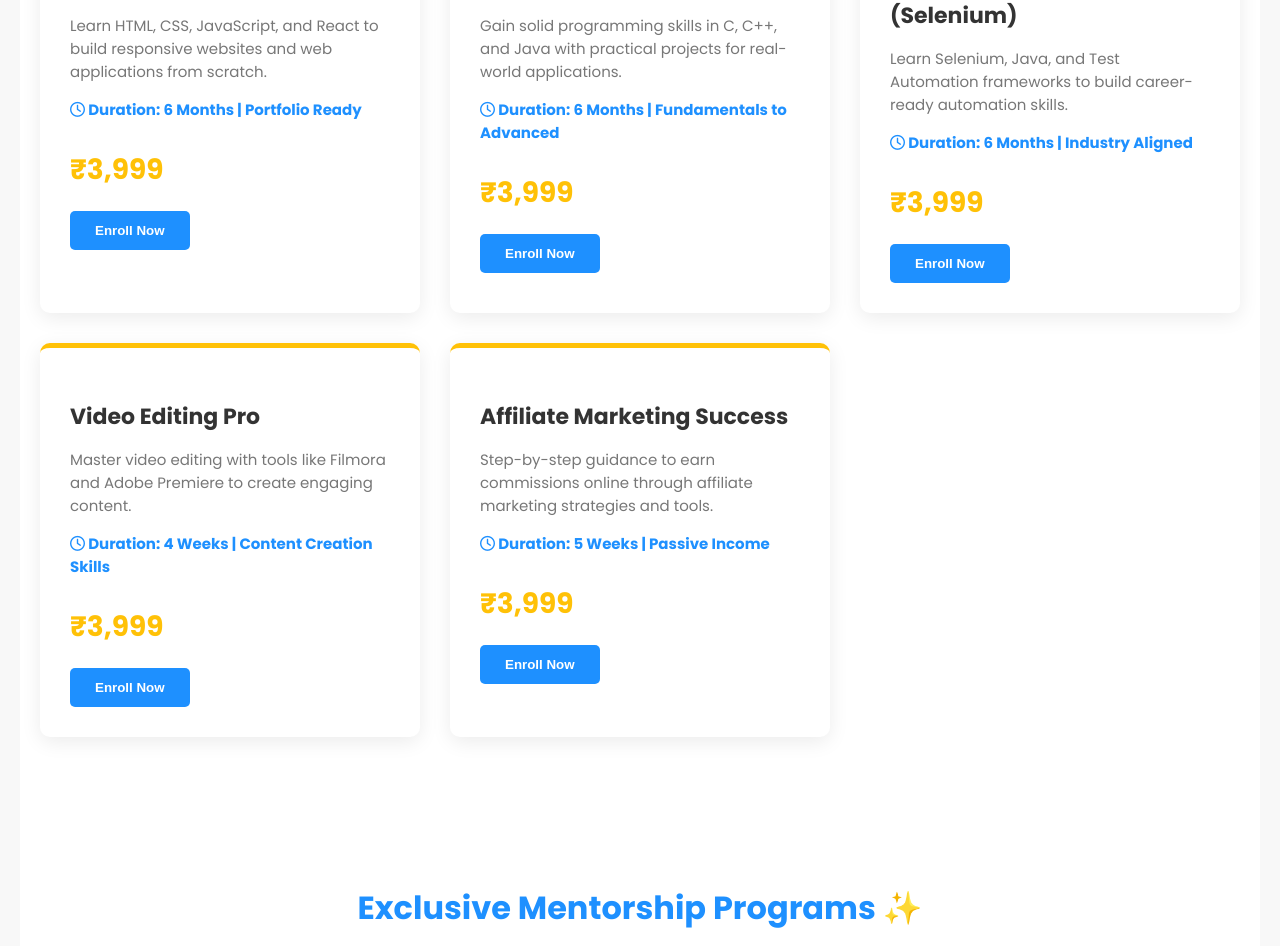
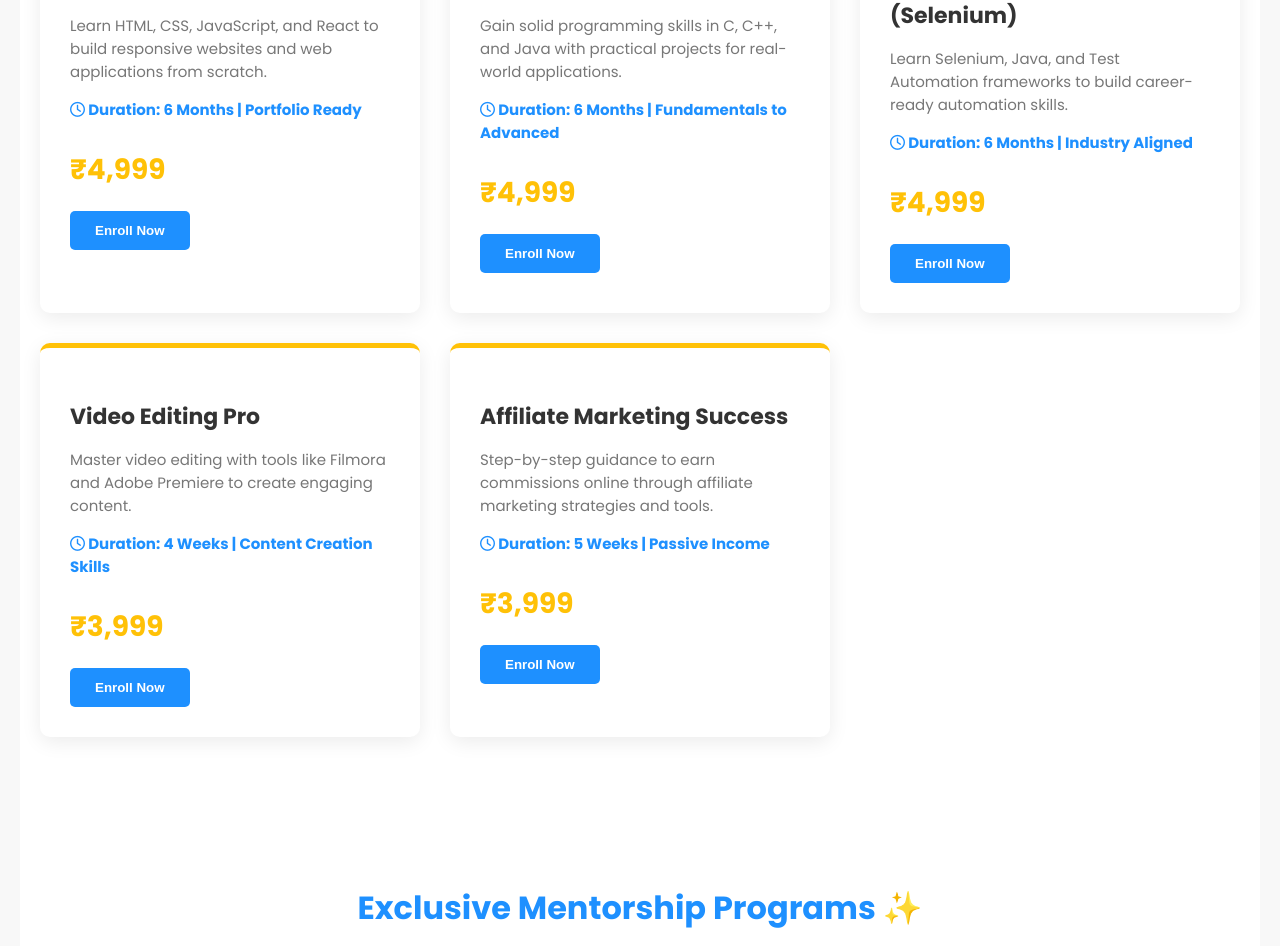
Before and after one commit to Milkachakravarthi/milkachakravarthi.com, a plain HTML site: page index.html in a window 1280 px wide. Shown: the part 1803-2749 px from the top of the page. Drawn offline with Linux system fonts and the light colour scheme.

Commit message:
Update index.html

```diff
--- a/index.html
+++ b/index.html
@@ -165,27 +165,31 @@ footer { background-color: #333; color: white; text-align: center; padding: 20px
             <p class="price">₹3,999</p>
             <button class="enroll-btn" onclick="openFormModal()">Enroll Now</button>
         </div>
+
         <div class="card">
             <h3>Web Development (MERN)</h3>
             <p class="description">Learn HTML, CSS, JavaScript, and React to build responsive websites and web applications from scratch.</p>
             <p class="duration"><i class="far fa-clock"></i> Duration: 6 Months | Portfolio Ready</p>
-            <p class="price">₹3,999</p>
+            <p class="price">₹4,999</p>
             <button class="enroll-btn" onclick="openFormModal()">Enroll Now</button>
         </div>
+
         <div class="card">
             <h3>C / C++ / Java Core</h3>
             <p class="description">Gain solid programming skills in C, C++, and Java with practical projects for real-world applications.</p>
             <p class="duration"><i class="far fa-clock"></i> Duration: 6 Months | Fundamentals to Advanced</p>
-            <p class="price">₹3,999</p>
+            <p class="price">₹4,999</p>
             <button class="enroll-btn" onclick="openFormModal()">Enroll Now</button>
         </div>
+
         <div class="card">
             <h3>Automation Testing (Selenium)</h3>
             <p class="description">Learn Selenium, Java, and Test Automation frameworks to build career-ready automation skills.</p>
             <p class="duration"><i class="far fa-clock"></i> Duration: 6 Months | Industry Aligned</p>
-            <p class="price">₹3,999</p>
+            <p class="price">₹4,999</p>
             <button class="enroll-btn" onclick="openFormModal()">Enroll Now</button>
         </div>
+
         <div class="card">
             <h3>Video Editing Pro</h3>
             <p class="description">Master video editing with tools like Filmora and Adobe Premiere to create engaging content.</p>
```
